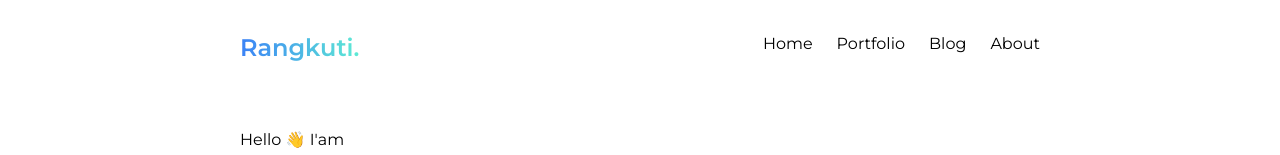
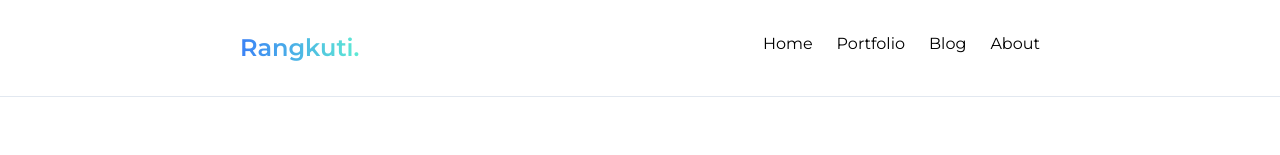
Before and after one commit to ibrahimrangkuti/portfolio-nextjs, a Next.js app: page / in a window 1280 px wide. Shown: the top 155 px of the page. Built offline with nearby package versions, Linux system fonts and the light colour scheme.

Commit message:
memperbaiki navbar

```diff
--- a/src/components/Layout.jsx
+++ b/src/components/Layout.jsx
@@ -8,10 +8,8 @@ const Layout = ({ children }) => {
       <Head>
         <title>Ibrahim Rangkuti - Portfolio</title>
       </Head>
-      <div className="max-w-[800px] mx-auto my-8 px-4 md:px-0">
-        <Navbar />
-        {children}
-      </div>
+      <Navbar />
+      <div className="max-w-[800px] mx-auto my-8 px-4 md:px-0">{children}</div>
     </>
   );
 };
--- a/src/components/Navbar.jsx
+++ b/src/components/Navbar.jsx
@@ -23,6 +23,8 @@ const Navbar = () => {
   ];
 
   return (
+    <div className="border-b border-slate-200">
+      <div className="max-w-[800px] mx-auto my-8 px-4 md:px-0">
         <div className="flex justify-between">
           <div>
             <a href="/">
@@ -46,6 +48,8 @@ const Navbar = () => {
           </ul>
           <AiOutlineMenu size={26} className="md:hidden cursor-pointer" />
         </div>
+      </div>
+    </div>
   );
 };
 
```
Lines whose indentation alone changed are shown as unchanged.
